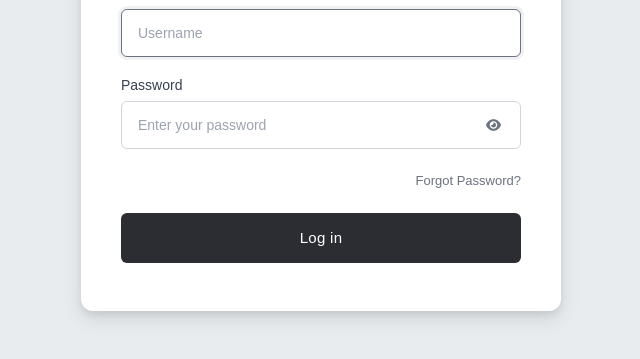
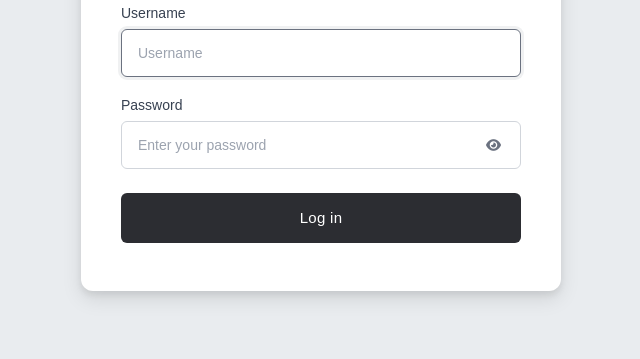
Before and after one commit to rafelixa/admin_smart_attendance, a website built with Vite: page frontend/src/pages/login/index.html in a window 1280 px wide. Shown: the part 391-750 px from the top of the page, without its empty margins (319-959 px from the left). Built offline with nearby package versions, Linux system fonts and the light colour scheme.

Commit message:
update: password reset removed from login page

```diff
--- a/frontend/src/pages/login/index.html
+++ b/frontend/src/pages/login/index.html
@@ -54,7 +54,7 @@
 
                 <!-- Forgot Password Link -->
                 <div class="forgot-password">
-                    <a href="#" class="forgot-link">Forgot Password?</a>
+                    <a href="#" class="forgot-link"></a>
                 </div>
 
                 <!-- Login Button -->
```
